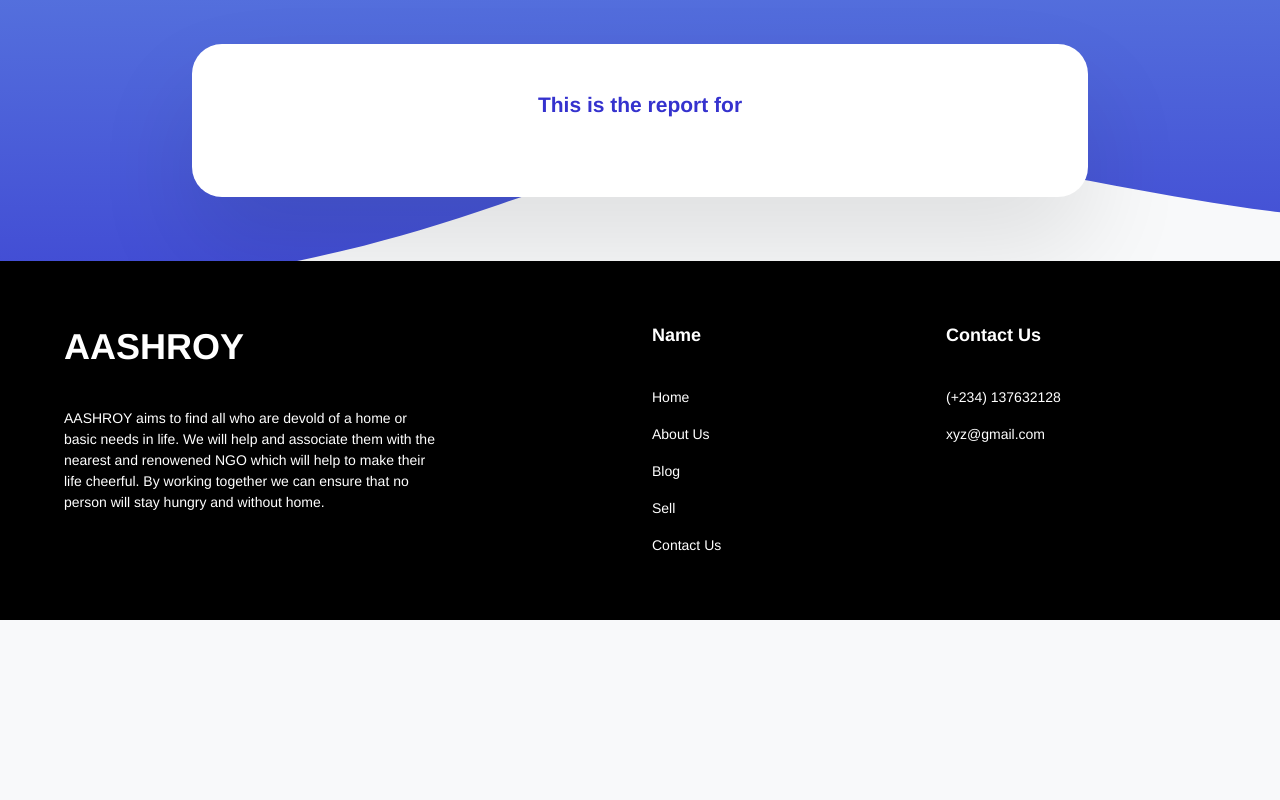
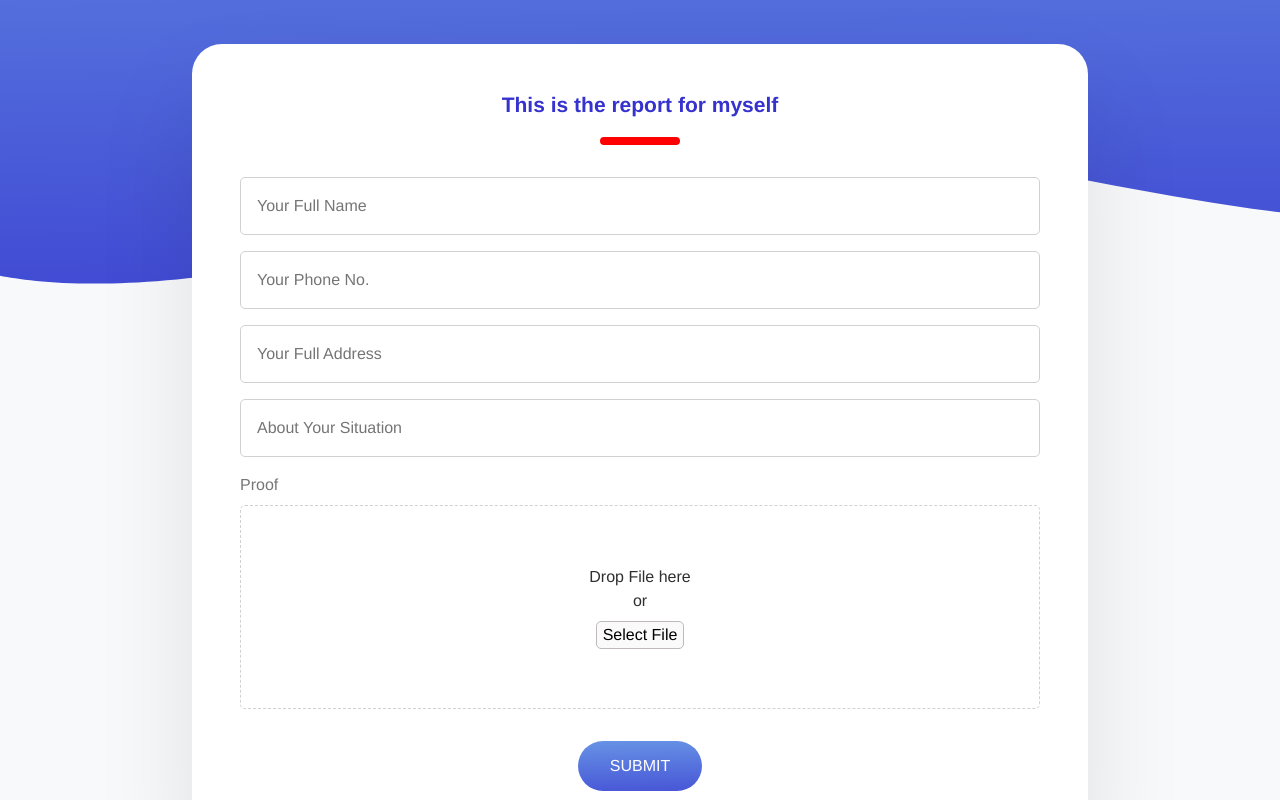
Before and after one commit to Marg-team/frontend, a React (Create React App) app: page /report/myself in a window 1280 px wide. Shown: the part 260-1060 px from the top of the page. Before the commit the page ends 880 px from the top, so only its background shows below. Built offline with nearby package versions, Linux system fonts and the light colour scheme.

Commit message:
report UI done

```diff
--- /dev/null
+++ b/src/ui/screens/homlessReport/components/myselfReport/MyselfReport.js
@@ -0,0 +1,26 @@
+import React, { useRef } from 'react'
+import * as styles from './MyselfReport.module.css'
+
+export default function MyselfReport() {
+    const inputFileRef = useRef( null );
+    const onFileClick = (e) => {
+        e.preventDefault();
+        inputFileRef.current.click();
+    }
+    return (
+        <form className={styles.form}>
+            <input type="text" placeholder="Your Full Name"/>
+            <input type="text" placeholder="Your Phone No."/>
+            <input type="text" placeholder="Your Full Address"/>
+            <input type="text" placeholder="About Your Situation"/>
+            <input type="file" ref={inputFileRef} id="files" hidden={true}/>
+            <span className={styles.label}>Proof</span>
+            <label className={styles.file} for="files">
+                <span>Drop File here</span>
+                <span>or</span>
+                <button onClick={onFileClick}>Select File</button>
+            </label>
+            <button className={styles.btn} type="submit">SUBMIT</button>
+        </form>
+    )
+}
--- /dev/null
+++ b/src/ui/screens/homlessReport/components/myselfReport/MyselfReport.module.css
@@ -0,0 +1,58 @@
+.form input{
+    width: 100%;
+    color: #2F2F2F;
+    background: #FFFFFF;
+    border: 1px solid #D1D1D1;
+    box-sizing: border-box;
+    border-radius: 5px;
+    padding: 1rem;
+    margin-bottom: 1rem;
+}
+
+.form {
+    width: 100%;
+    display: flex;
+    flex-direction: column;
+}
+
+.file{
+    width: 100%;
+    color: #2F2F2F;
+    background: #FFFFFF;
+    border: 1px dashed #D1D1D1;
+    box-sizing: border-box;
+    border-radius: 5px;
+    margin-bottom: 1rem;
+    display: flex;
+    justify-content: center;
+    align-items: center;
+    flex-direction: column;
+    height: 204px;
+}
+
+.file button{
+    background: #FAFAFA;
+    border: 1px solid #BFB9B9;
+    box-sizing: border-box;
+    border-radius: 5px;
+    margin-top: 8px;
+}
+
+.label{
+    color: #777777;
+    display: block;
+    margin-bottom: 0.5rem;
+}
+
+.btn{
+    margin-top: 1rem;
+    padding-left: 2rem;
+    padding-right: 2rem;
+    height: 50px;
+    color: #FFFFFF;
+    background: linear-gradient(178.18deg, #6B9BE7 -13.56%, #3532CE 158.3%);
+    border-radius: 100px;
+    border: none;
+    margin-left: auto;
+    margin-right: auto;
+}
--- /dev/null
+++ b/src/ui/screens/homlessReport/components/otherReport/OtherReport.js
@@ -0,0 +1,26 @@
+import React, { useRef } from 'react'
+import * as styles from './OtherReport.module.css'
+
+export default function OtherReport() {
+    const inputFileRef = useRef( null );
+    const onFileClick = (e) => {
+        e.preventDefault();
+        inputFileRef.current.click();
+    }
+    return (
+        <form className={styles.form}>
+            <input type="text" placeholder="Your Full Name"/>
+            <input type="text" placeholder="Your Phone No."/>
+            <input type="text" placeholder="Victim's Full Address"/>
+            <input type="text" placeholder="Details About The Victim"/>
+            <input type="file" ref={inputFileRef} id="files" hidden={true}/>
+            <span className={styles.label}>Proof</span>
+            <label className={styles.file} for="files">
+                <span>Drop File here</span>
+                <span>or</span>
+                <button onClick={onFileClick}>Select File</button>
+            </label>
+            <button className={styles.btn} type="submit">SUBMIT</button>
+        </form>
+    )
+}
--- /dev/null
+++ b/src/ui/screens/homlessReport/components/otherReport/OtherReport.module.css
@@ -0,0 +1,58 @@
+.form input{
+    width: 100%;
+    color: #2F2F2F;
+    background: #FFFFFF;
+    border: 1px solid #D1D1D1;
+    box-sizing: border-box;
+    border-radius: 5px;
+    padding: 1rem;
+    margin-bottom: 1rem;
+}
+
+.form {
+    width: 100%;
+    display: flex;
+    flex-direction: column;
+}
+
+.file{
+    width: 100%;
+    color: #2F2F2F;
+    background: #FFFFFF;
+    border: 1px dashed #D1D1D1;
+    box-sizing: border-box;
+    border-radius: 5px;
+    margin-bottom: 1rem;
+    display: flex;
+    justify-content: center;
+    align-items: center;
+    flex-direction: column;
+    height: 204px;
+}
+
+.file button{
+    background: #FAFAFA;
+    border: 1px solid #BFB9B9;
+    box-sizing: border-box;
+    border-radius: 5px;
+    margin-top: 8px;
+}
+
+.label{
+    color: #777777;
+    display: block;
+    margin-bottom: 0.5rem;
+}
+
+.btn{
+    margin-top: 1rem;
+    padding-left: 2rem;
+    padding-right: 2rem;
+    height: 50px;
+    color: #FFFFFF;
+    background: linear-gradient(178.18deg, #6B9BE7 -13.56%, #3532CE 158.3%);
+    border-radius: 100px;
+    border: none;
+    margin-left: auto;
+    margin-right: auto;
+}
--- a/src/ui/screens/homlessReport/homelessReport.js
+++ b/src/ui/screens/homlessReport/homelessReport.js
@@ -1,7 +1,9 @@
-import React, {useEffect} from 'react'
+import React, {Suspense, useEffect} from 'react'
 import * as styles from './homelessReport.module.css'
-import { BrowserRouter as Router, Route, Switch } from 'react-router-dom'
+import { Route, Switch } from 'react-router-dom'
 import ChoiceBtn from './components/choiceBtn/ChoiceBtn'
+import MyselfReport from './components/myselfReport/MyselfReport'
+import OtherReport from './components/otherReport/OtherReport'
 
 export default function HomelessReport() {
     useEffect(() => {
@@ -24,14 +26,23 @@ export default function HomelessReport() {
                 <div className={styles.content}>
                     <h1>Report us about any homeless people you see near you.</h1>
                     <div className={styles.card}>
-                        <h3>This is the report for</h3>
-                        <Router>
-                            <Switch>
-                                <Route path={`/report/`} exact>
-                                    <ChoiceBtn/>
-                                </Route>
-                            </Switch>
-                        </Router>
+                        <Switch>
+                            <Route path={`/report/myself/`}>
+                                <h3>This is the report for myself</h3>
+                                <div className={styles.line}></div>
+                                <MyselfReport/>
+                            </Route>
+                            <Route path={`/report/other/`}>
+                                <h3>This is the report for other</h3>
+                                <div className={styles.line}></div>
+                                <OtherReport/>
+                            </Route>
+                            <Suspense >
+                                <h3>This is the report for</h3>
+                                <div className={styles.line}></div>
+                                <ChoiceBtn/>
+                            </Suspense>
+                        </Switch>
                     </div>
                 </div>
             </div>
--- a/src/ui/screens/homlessReport/homelessReport.module.css
+++ b/src/ui/screens/homlessReport/homelessReport.module.css
@@ -45,5 +45,15 @@
     color: #3532CE;
     font-weight: bold;
     font-size: 21px;
+}
+
+
+.line{
+    height: 8px;
+    width: 80px;
+    background: red;
+    left: 10px;
+    border-radius: 20px;
     margin-bottom: 2rem;
+    margin-top: 12px;
 }
```
